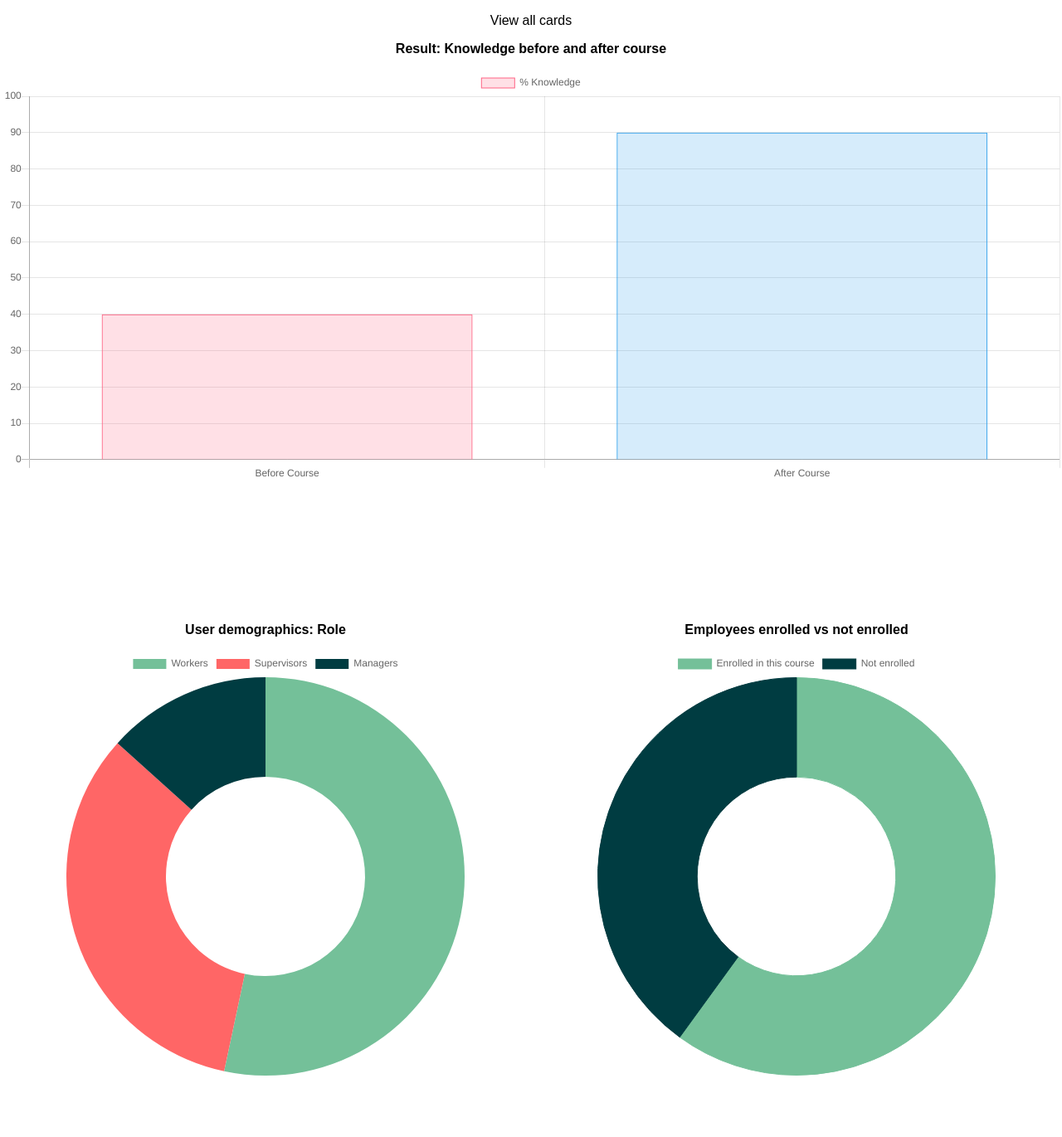
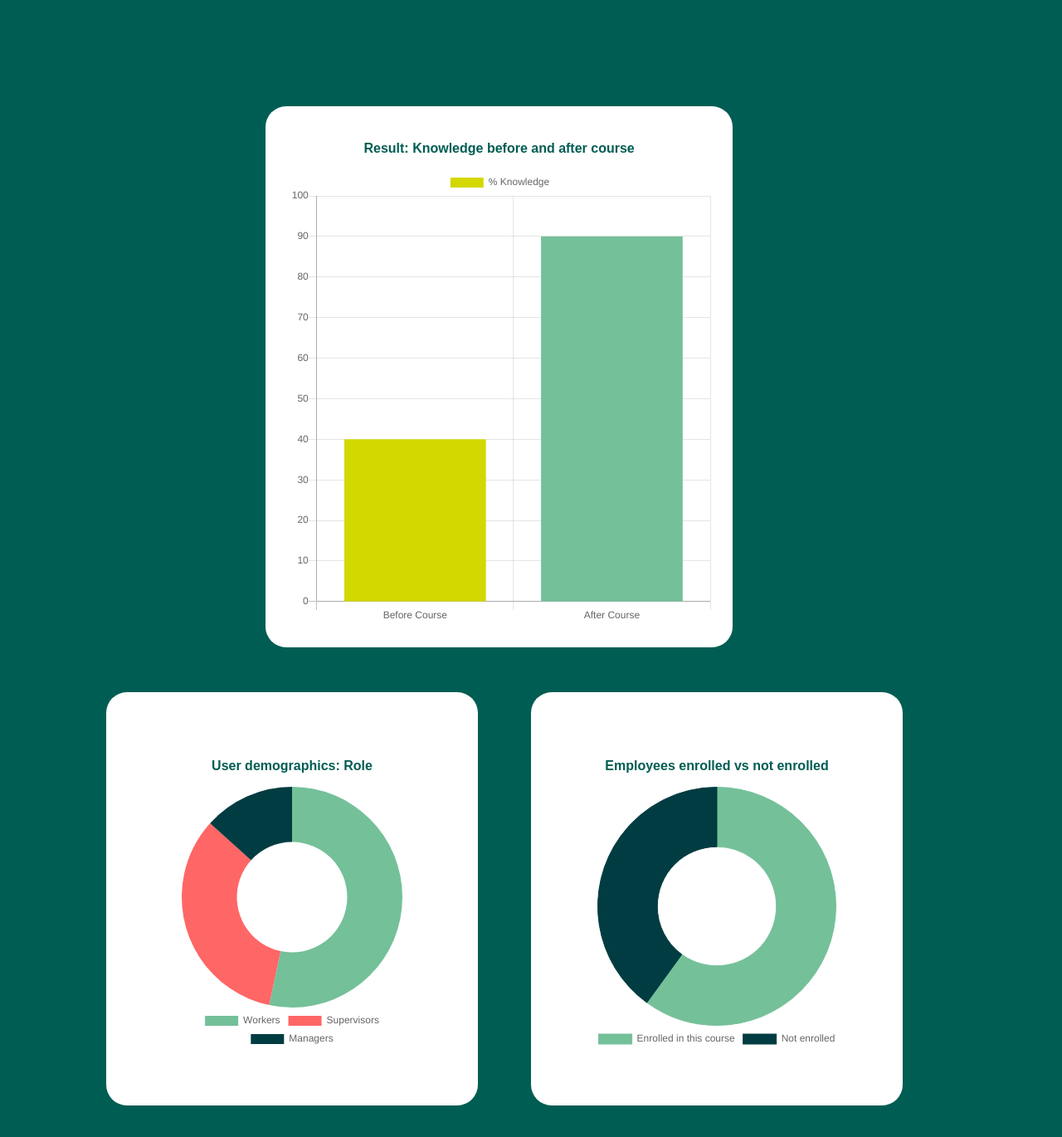
Before and after one commit to spaudanjo/sustify-dashboard, a React (Create React App) app: page / in a window 1280 px wide. Shown: the top 1370 px of the page at 83% size. Built offline with nearby package versions, Linux system fonts and the light colour scheme.

Commit message:
Tweaks and that

```diff
--- a/src/App.css
+++ b/src/App.css
@@ -1,5 +1,9 @@
 .App {
   text-align: center;
+}
+
+p {
+  color: rgb(0, 93, 83);
 }
 
 .App-logo {
@@ -24,18 +28,35 @@
 
 .wrapper {
   width: 100%;
+  text-align: center;
+}
+
+.bar {
+  padding: 2%;
+  width: 40%;
+  margin-top: 10%;
+  margin-left: 25%;
+  background-color: white;
+  border-radius: 25px;
 }
 
 .doughnut-1 {
   float: left;
-  width: 40%;
+  width: 25%;
   padding: 5%;
+  margin-left: 10%;
+  margin-bottom: 10%;
+  background-color: white;
+  border-radius: 25px;
 }
 
 .doughnut-2 {
   float: left;
-  width: 40%;
+  width: 25%;
   padding: 5%;
+  margin-left: 5%;
+  background-color: white;
+  border-radius: 25px;
 }
 
 @keyframes App-logo-spin {
--- a/src/App.js
+++ b/src/App.js
@@ -1,105 +1,79 @@
-import React, { Component } from 'react';
-import logo from './logo.svg';
-import './App.css';
+import React, { Component } from "react";
+import logo from "./logo.svg";
+import "./App.css";
 
-import {Doughnut} from 'react-chartjs-2';
-import {Bar} from 'react-chartjs-2';
+import { Doughnut } from "react-chartjs-2";
+import { Bar } from "react-chartjs-2";
 
 class App extends Component {
-
   constructor(args) {
     super(args);
-    this.chartData = {
-      labels: ["Red", "Blue", "Yellow", "Green", "Purple", "Orange"],
-      datasets: [{
-        label: '# of Votes',
-        data: [12, 19, 3, 5, 2, 3],
+    this.barData = {
+      labels: ["Before Course", "After Course"],
+      datasets: [
+        {
+          label: "% Knowledge",
+          data: [40, 90],
           backgroundColor: [
-          'rgba(255, 99, 132, 0.2)',
-          'rgba(54, 162, 235, 0.2)',
-          'rgba(255, 206, 86, 0.2)',
-          'rgba(75, 192, 192, 0.2)',
-          'rgba(153, 102, 255, 0.2)',
-          'rgba(255, 159, 64, 0.2)'
+            "rgba(211, 216, 0)",
+            "rgba(116, 192, 153)" // Mint
+          ],
+          borderWidth: 0
+        }
+      ]
+    };
+
+    this.doughtnutL = {
+      labels: ["Workers", "Supervisors", "Managers"],
+      datasets: [
+        {
+          label: "% Workers",
+          data: [40, 25, 10],
+          backgroundColor: [
+            "rgba(116, 192, 153)", // Mint
+            "rgba(255, 102, 102)",
+            "rgba(0, 60, 65)" // dark blue
           ],
           borderColor: [
-          'rgba(255,99,132,1)',
-          'rgba(54, 162, 235, 1)',
-          'rgba(255, 206, 86, 1)',
-          'rgba(75, 192, 192, 1)',
-          'rgba(153, 102, 255, 1)',
-          'rgba(255, 159, 64, 1)'
+            "rgba(116, 192, 153)",
+            "rgba(54, 162, 235, 1)",
+            "rgba(0, 60, 65)"
+          ],
+          borderWidth: 0
+        }
+      ]
+    };
+
+    this.doughnutR = {
+      labels: ["Enrolled in this course", "Not enrolled"],
+      datasets: [
+        {
+          label: "% Enrolled",
+          data: [60, 40],
+          backgroundColor: [
+            "rgba(116, 192, 153)", // Mint
+            "rgba(0, 60, 65)" // dark blue
+          ],
+          borderColor: [
+            "rgba(116, 192, 153)", // Mint
+            "rgba(0, 60, 65)" // dark blue
           ],
           borderWidth: 1
-      }]
+        }
+      ]
     };
-
-    this.barData = {
-      labels: ["Before Course", "After Course"],
-      datasets: [{
-        label: '% Knowledge',
-        data: [40, 90],
-        backgroundColor: [
-          'rgba(255, 99, 132, 0.2)',
-          'rgba(54, 162, 235, 0.2)'
-        ],
-        borderColor: [
-          'rgba(255,99,132,1)',
-          'rgba(54, 162, 235, 1)',
-          'rgba(255, 206, 86, 1)'
-        ],
-        borderWidth: 1
-      }]
-    }
-
-    this.doughnutRight = {
-      labels: ["Workers", "Supervisors", "Managers"],
-      datasets: [{
-        label: '% Workers',
-        data: [40, 25, 10],
-        backgroundColor: [
-          'rgba(116, 192, 153)', // Mint
-          'rgba(255, 102, 102)',
-          'rgba(0, 60, 65)' // dark blue
-        ],
-        borderColor: [
-          'rgba(116, 192, 153)',
-          'rgba(54, 162, 235, 1)',
-          'rgba(0, 60, 65)'
-        ],
-        borderWidth: 0
-      }]
-    }
-
-    this.doughnutLeft = {
-      labels: ["Enrolled in this course", "Not enrolled"],
-      datasets: [{
-        label: '% Enrolled',
-        data: [60, 40],
-        backgroundColor: [
-          'rgba(116, 192, 153)', // Mint
-          'rgba(0, 60, 65)' // dark blue
-        ],
-        borderColor: [
-          'rgba(116, 192, 153)', // Mint
-          'rgba(0, 60, 65)' // dark blue
-        ],
-        borderWidth: 1
-      }]
-    }
   }
 
   render() {
     return (
       <div className="App">
-        <header>
-          <p>View all cards</p>
-        </header>
+        <header />
 
-        <p><strong>
-          Result: Knowledge before and after course
-        </strong></p>
+        <div className="wrapper">
+          <div className="bar">
             <p>
+              <strong>Result: Knowledge before and after course</strong>
+            </p>
             <Bar
               data={this.barData}
               width={500}
@@ -107,33 +81,56 @@ class App extends Component {
               options={{
                 maintainAspectRatio: false,
                 scales: {
-              "yAxes": [{"ticks": { "beginAtZero": true, "max": 100}}]
+                  yAxes: [{ ticks: { beginAtZero: true, max: 100 } }]
                 }
               }}
             />
-        </p>
+          </div>
 
           <br />
           <br />
           <br />
-        <div className="wrapper">
-          <p className="doughnut-1">
-          <p><strong>User demographics: Role</strong></p>
+          <div className="doughnut-1">
+            <p>
+              <strong>User demographics: Role</strong>
+            </p>
             <Doughnut
-              data={this.doughnutRight}
+              data={this.doughtnutL}
               width={500}
               height={500}
+              options={{
+                legend: {
+                  position: "bottom",
+                  fullWidth: true
+                }
+              }}
             />
-          </p>
+            {/*
+              <p> Workers: {this.doughtnutL.datasets[0].data[0]} </p>
+              <p> Supervirsors: {this.doughtnutL.datasets[0].data[1]} </p>
+              <p> Managers: {this.doughtnutL.datasets[0].data[2]} </p>
+            */}
+          </div>
 
-          <p className="doughnut-2">
+          <div className="doughnut-2">
             <p><strong>Employees enrolled vs not enrolled</strong></p>
             <Doughnut
-              data={this.doughnutLeft}
+              data={this.doughnutR}
               width={500}
               height={500}
+              options={{
+                legend: {
+                  position: "bottom",
+                  fullWidth: true
+                }
+              }}
             />
-          </p>
+
+            {/*
+              <p>Enrolled in this course: {this.doughnutR.datasets[0].data[0]}</p>
+              <p> Not enrolled: {this.doughnutR.datasets[0].data[1]} </p>
+            */}
+          </div>
         </div>
       </div>
     );
--- a/src/index.css
+++ b/src/index.css
@@ -2,4 +2,5 @@ body {
   margin: 0;
   padding: 0;
   font-family: sans-serif;
+  background-color: rgb(0, 93, 83);
 }
```
Lines whose indentation alone changed are shown as unchanged.
